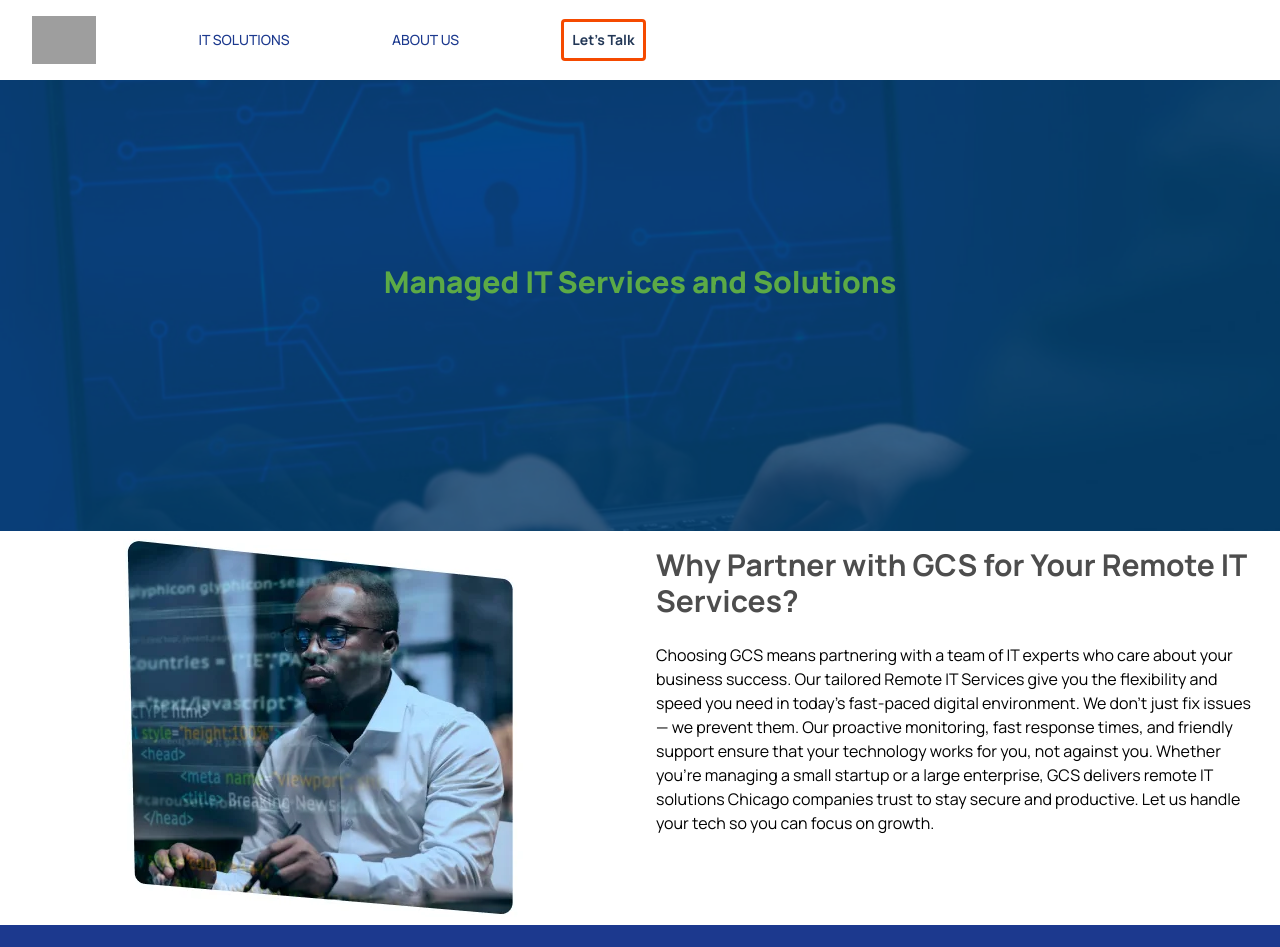
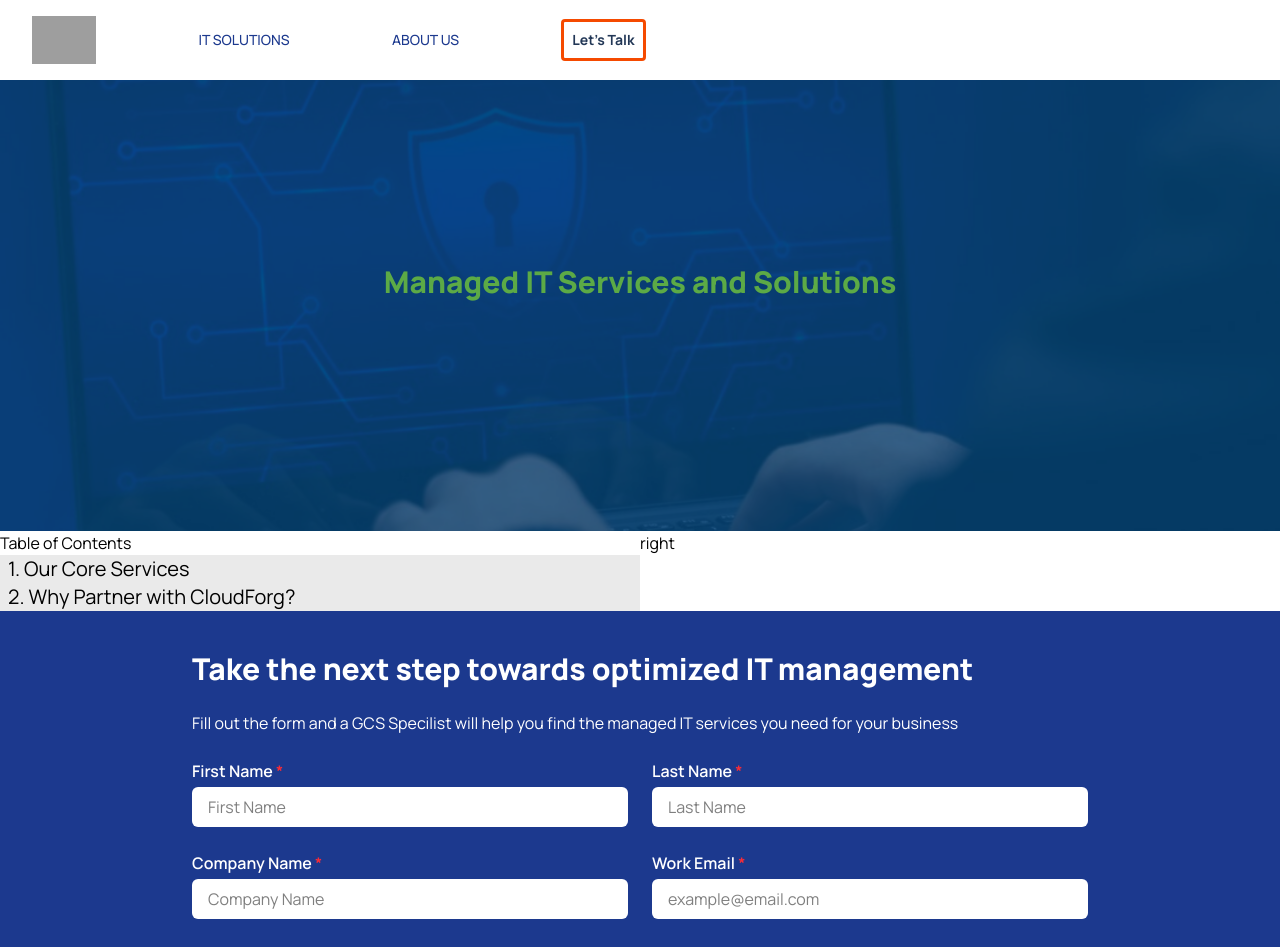
Before and after one commit to muhammad-ali-khalid/cloud-forg, a Vue app: page /managed-it-services/managed-it-services-and-solutions in a window 1280 px wide. Shown: the top 947 px of the page. Built offline with nearby package versions, Linux system fonts and the light colour scheme; grey boxes are pictures that could not be loaded.

Commit message:
update base hero and main

```diff
--- /dev/null
+++ b/src/components/atoms/TheContent.vue
@@ -0,0 +1,16 @@
+<script setup>
+const props = defineProps({
+  index: Number,
+  content: String,
+})
+</script>
+
+<template>
+  <div>
+    <div class="w-full bg-[#EAEAEA]">
+      <a href="#" class="w-full text-black text-xl py-2 px-2 hover:cursor-pointer hover:text-orange-600">
+        {{ props.index + '. ' + props.content }}
+      </a>
+    </div>
+  </div>
+</template>
--- /dev/null
+++ b/src/components/molecules/TableOfContents.vue
@@ -0,0 +1,16 @@
+<script setup>
+import TheContent from '../atoms/TheContent.vue'
+
+const props = defineProps({
+  contents: Array,
+})
+</script>
+
+<template>
+  <div class="w-full h-auto">
+    <h1>Table of Contents</h1>
+    <div class="h-auto" v-for="(content, index) in props.contents" :key="index">
+      <TheContent :index="index + 1" :content="content" />
+    </div>
+  </div>
+</template>
--- a/src/components/organisms/BaseHero.vue
+++ b/src/components/organisms/BaseHero.vue
@@ -6,7 +6,7 @@ const props = defineProps({
 </script>
 
 <template>
-  <div class="parent w-full h-[459px] flex flex-col items-center justify-center gap-10">
+  <div class="parent object-cover w-full h-[459px] flex flex-col items-center justify-center gap-10">
     <div class="text-3xl text-[#5CAA46] font-black text-center">{{ props.title }}</div>
     <div class="text-md text-white px-4">
      {{ props.description }}
--- a/src/components/organisms/BaseMain.vue
+++ b/src/components/organisms/BaseMain.vue
@@ -1,30 +1,19 @@
 <script setup>
 import ResponsiveLayout from '../templates/ResponsiveLayout.vue'
+import TableOfContents from '../molecules/TableOfContents.vue'
+
+const props = defineProps({
+  contents: Array,
+})
 </script>
 
 <template>
   <ResponsiveLayout>
     <template #left>
-      <div class="flex justify-center">
-        <img src="/main-img.webp" alt="" />
-      </div>
+      <TableOfContents :contents="contents" />
     </template>
     <template #right>
-      <div class="p-4">
-        <div class="text-3xl text-[#4D4D4D] font-bold">
-          Why Partner with GCS for Your Remote IT Services?
-        </div>
-        <br />
-        <div class="text-md">
-          Choosing GCS means partnering with a team of IT experts who care about your business
-          success. Our tailored Remote IT Services give you the flexibility and speed you need in
-          today’s fast-paced digital environment. We don’t just fix issues — we prevent them. Our
-          proactive monitoring, fast response times, and friendly support ensure that your
-          technology works for you, not against you. Whether you’re managing a small startup or a
-          large enterprise, GCS delivers remote IT solutions Chicago companies trust to stay secure
-          and productive. Let us handle your tech so you can focus on growth.
-        </div>
-      </div>
+      <h1>right</h1>
     </template>
   </ResponsiveLayout>
 </template>
--- a/src/components/organisms/TheFooter.vue
+++ b/src/components/organisms/TheFooter.vue
@@ -5,11 +5,7 @@ import TheButton from '../atoms/TheButton.vue'
 const footerLinks = [
   {
     heading: 'SERVICES & CAPABILITIES',
-    links: [
-      'Managed IT Services',
-      'IT Consulting',
-      'Cloud Solutions',
-    ],
+    links: ['Managed IT Services', 'IT Consulting', 'Cloud Solutions'],
   },
   {
     heading: 'COMPANY',
@@ -18,9 +14,8 @@ const footerLinks = [
 ]
 </script>
 
-
 <template>
-  <footer class="w-full h-full">
+  <footer class="w-full h-full" id="footer">
     <div class="w-full h-auto bg-[#E3E3E3] px-4 py-10">
       <div class="flex flex-col gap-4 md:flex-row md:justify-around">
         <div
--- a/src/components/templates/BaseLayout.vue
+++ b/src/components/templates/BaseLayout.vue
@@ -12,9 +12,11 @@ import TheFooter from '../organisms/TheFooter.vue'
   </slot>
   <div class="mt-[72px]">
     <slot name="hero">
+      <BaseHero />
     </slot>
   </div>
   <slot name="main">
+    <BaseMain />
   </slot>
   <slot name="ctc">
     <TheCTC />
--- a/src/views/managed-it-services/ManagedITServicesAndSolutions.vue
+++ b/src/views/managed-it-services/ManagedITServicesAndSolutions.vue
@@ -4,15 +4,16 @@ import BaseHero from '@/components/organisms/BaseHero.vue'
 import BaseMain from '@/components/organisms/BaseMain.vue'
 
 const title = 'Managed IT Services and Solutions'
+const contents = ['Our Core Services', 'Why Partner with CloudForg?']
 </script>
 
 <template>
   <BaseLayout>
     <template #hero>
-      <BaseHero :title="title"/>
+      <BaseHero :title="title" />
     </template>
     <template #main>
-      <BaseMain />
+      <BaseMain :contents="contents" />
     </template>
   </BaseLayout>
 </template>
```
